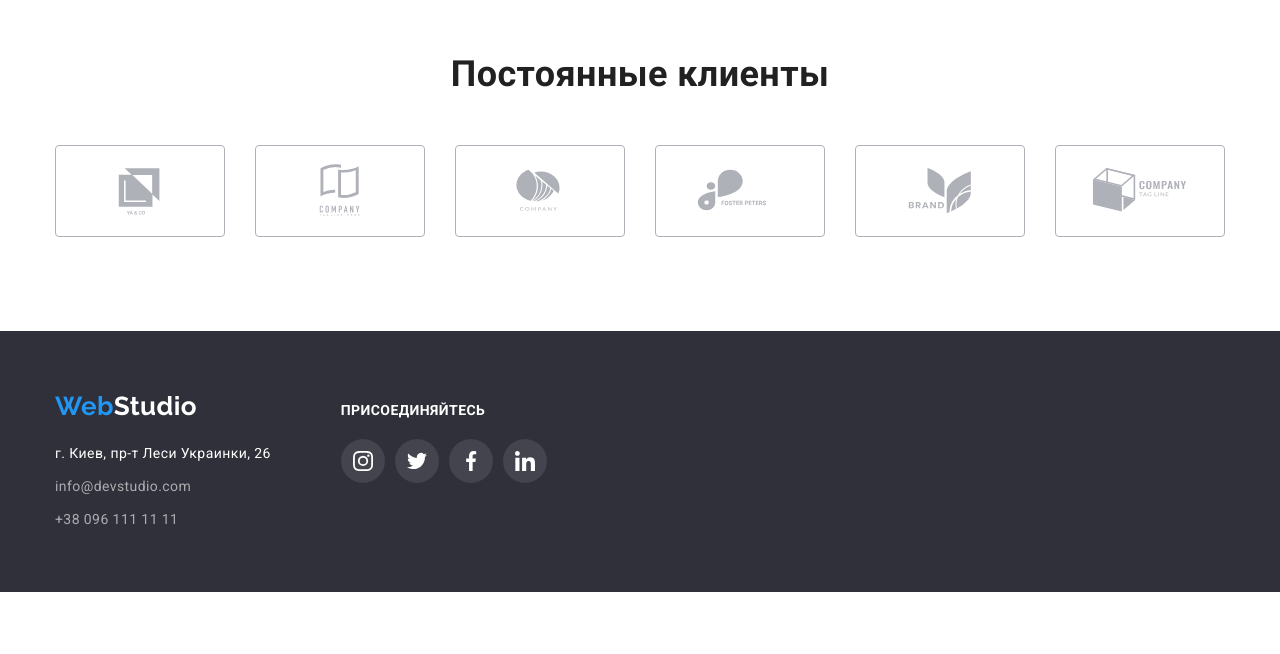
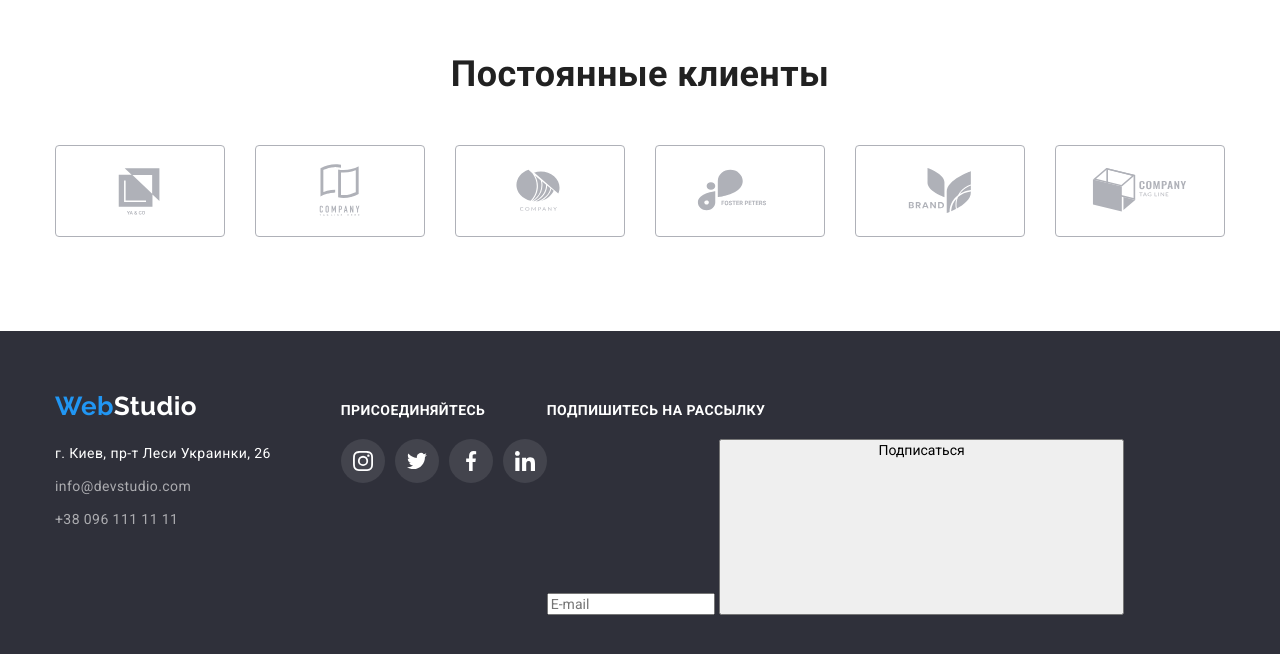
Before and after one commit to LisaLokhina/goit-markup-hw-06, a plain HTML site: page index.html in a window 1280 px wide. Shown: the part 2350-3004 px from the top of the page. Before the commit the page ends 2942 px from the top, so only its background shows below. Drawn offline with nearby package versions, Linux system fonts and the light colour scheme.

Commit message:
Add footer subscription form markup

```diff
--- a/index.html
+++ b/index.html
@@ -442,6 +442,18 @@
             </li>
           </ul>
         </div>
+        <div class="subscription-form">
+          <h3 class="caption">Подпишитесь на рассылку</h3>
+          <form action="#">
+            <input type="email" placeholder="E-mail" />
+            <button type="submit">
+              Подписаться
+              <svg class="send-icon" width="xx" height="xx">
+                <use href="./images/icons.svg#send-icon" />
+              </svg>
+            </button>
+          </form>
+        </div>
       </div>
     </footer>
     <aside class="backdrop is-hidden" data-modal>
```
